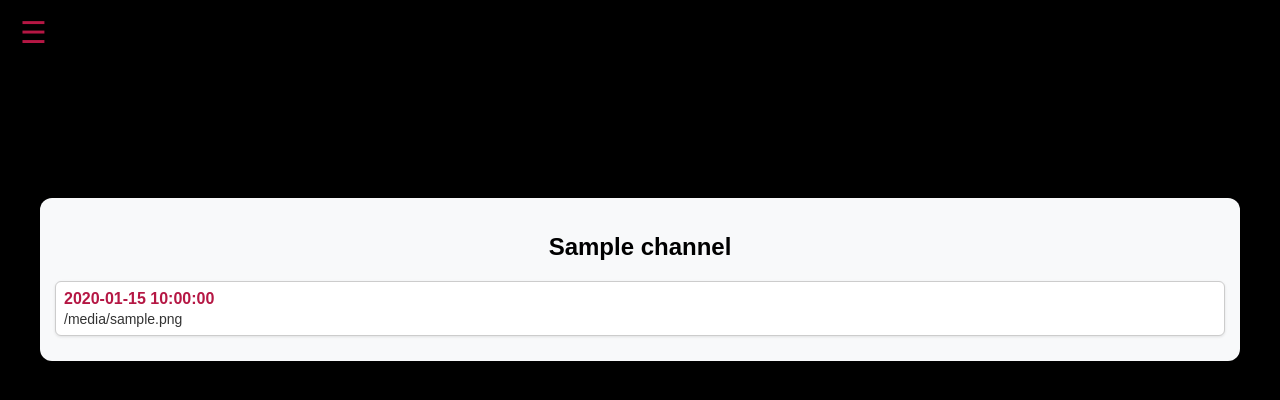
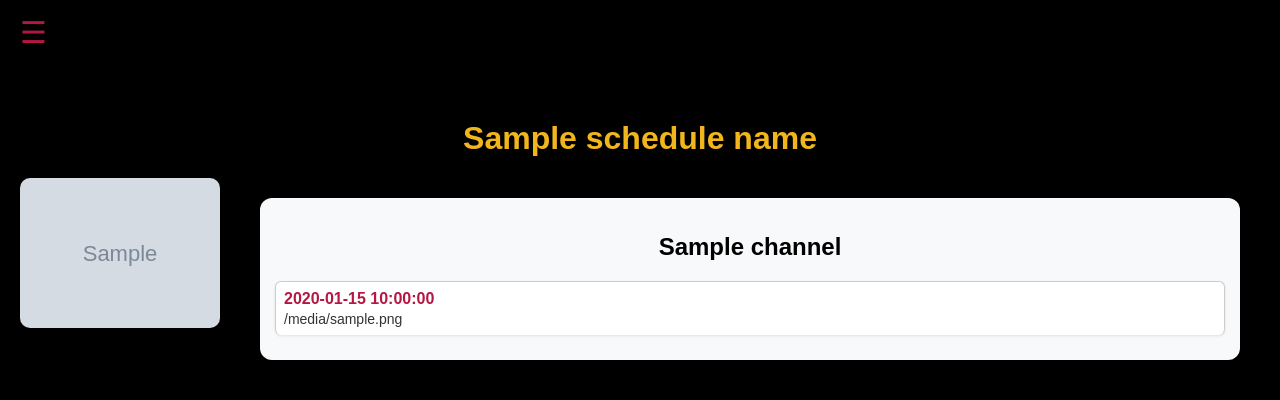
Before and after one commit to WARGit/NostalgiaPi, a Flask app: template templates/multi_schedule.html in a window 1280 px wide. Shown: the top 400 px of the page. Run offline with Flask 3, Linux system fonts and the light colour scheme; the template is opened without the code that fills it: most values are stand-ins (such as "Sample title", 1, 10 or a date in 2020); grey boxes marked "Sample" are stand-in pictures.

Commit message:
Basic multi-channel schedule working

```diff
--- a/static/css/style.css
+++ b/static/css/style.css
@@ -1,11 +1,12 @@
-/* Reset basics */
+/* RESET BASICS */
 body {
     margin: 0;
     font-family: Arial, sans-serif;
     background-color: #000000;
 }
 
-/* Sidebar */
+/* SIDEBAR */
+/* Collapsable side navigation panel (slides in and out from left hand side) */
 .sidebar {
     height: 100%;
     width: 0;
@@ -19,6 +20,8 @@ body {
     padding-top: 60px;
 }
 
+/* Defines link styles inside the sidebar (i.e the menu items) */
+/* Applies to any <a> href type links */
 .sidebar a {
     padding: 10px 20px;
     text-decoration: none;
@@ -28,10 +31,13 @@ body {
     transition: 0.2s;
 }
 
+/* Hover effect for the navigation links inside the sidebar */
+/* Applies when you hover over any <a> href type links */
 .sidebar a:hover {
-    background-color: #0056b3;
+    background-color: #56A02F;
 }
 
+/* Used for the x button to close the sidebar */
 .sidebar .closebtn {
     position: absolute;
     top: 15px;
@@ -40,7 +46,8 @@ body {
     color: white;
 }
 
-/* Main area */
+
+/* MAIN AREA */
 .main {
     margin-left: 0;
     transition: margin-left .3s;
@@ -48,7 +55,7 @@ body {
     text-align: center;
 }
 
-/* Hamburger icon */
+/* HAMBURGER ICON */
 .hamburger {
     font-size: 30px;
     cursor: pointer;
@@ -59,21 +66,19 @@ body {
 }
 
 /* Center content */
+/* Centers content  on the page with a small margin*/
 .content {
     margin-top: 100px;
 }
 
+/* Used for size and alignment of NostalgiaPi Logo */
 .logo {
     width: 512px;
     margin-bottom: 10px;
 }
 
-/* Text under Logo */
+/* Used for text under NostalgiaPi Logo */
 .home-title {
-  color: #F1B61C;
-}
-
-.now-playing {
   color: #F1B61C;
 }
 
@@ -157,6 +162,21 @@ body {
   transform: translateY(-4px);
 }
 
+.channel {
+  background-color: #f8f9fa;
+  border-radius: 10px;
+  padding: 15px;
+  box-shadow: 0 2px 6px rgba(0, 0, 0, 0.1);
+  width: 100%;
+  max-width: 600px;
+}
+
+.channel h2 {
+  font-size: 1.3rem;
+  margin-bottom: 10px;
+  color: #B51744;
+}
+
 .entry {
   background-color: #ffffff;
   border-radius: 6px;
@@ -176,3 +196,38 @@ body {
   color: #333;
   margin-top: 3px;
 }
+
+.entry:last-child {
+  border-bottom: none;
+}
+
+.grid {
+  display: flex;
+  flex-wrap: wrap;
+  gap: 20px;
+  justify-content: flex-start;
+}
+
+.left-banner img {
+  width: 100%;
+  height: auto;
+  border-radius: 10px;
+  object-fit: cover;
+  box-shadow: 0 2px 8px rgba(0,0,0,0.2);
+}
+
+.schedule-container {
+  display: grid;
+  grid-template-columns: 200px 1fr;
+  gap: 20px;
+  align-items: start;
+}
+
+.time {
+  font-weight: bold;
+  color: #B51744;
+}
+
+.title {
+  color: #222;
+}
--- a/templates/base.html
+++ b/templates/base.html
@@ -11,7 +11,7 @@
     <a href="javascript:void(0)" class="closebtn" onclick="toggleSidebar()">&times;</a>
     <a href="{{ url_for('home') }}">Home</a>
     <a href="{{ url_for('wizard') }}">Configure System / Schedules</a>
-    <a href="{{ url_for('view_schedule') }}">View Schedule</a>
+    <a href="{{ url_for('multi_schedule') }}">View Schedule</a>
   </div>
 
   <!-- Main -->
--- a/templates/index.html
+++ b/templates/index.html
@@ -5,5 +5,4 @@
 {% block content %}
   <img src="{{ url_for('static', filename='img/logo.png') }}" alt="Logo" class="logo">
   <h1 class="home-title">Welcome to NostalgiaPi!</h1>
-  <h2 class="now-playing">now playing</h2>
 {% endblock %}
--- a/templates/multi_schedule.html
+++ b/templates/multi_schedule.html
@@ -2,7 +2,16 @@
 {% extends "base.html" %}
 {% block title %}Multi-Channel Schedule{% endblock %}
 {% block content %}
-<h1>{{ schedule_name }}</h1>
+
+<h1 class="home-title">{{ schedule_name }}</h1>
+
+<div class="schedule-container">
+    {% if channels and channels[0].banner %}
+        <div class="left-banner">
+            <img src="{{ channels[0].banner }}" alt="Schedule banner">
+        </div>
+    {% endif %}
+
 <div class="channels-grid">
     {% for channel in channels %}
         <div class="channel-card">
@@ -21,5 +30,5 @@
         </div>
     {% endfor %}
 </div>
-
+</div>
 {% endblock %}
--- a/webui.py
+++ b/webui.py
@@ -26,21 +26,6 @@ def home():
 @app.route("/wizard")
 def wizard():
     return render_template("wizard.html")
-
-@app.route("/view_schedule")
-def view_schedule():
-    with open("queued.json", "r") as f:
-        data = json.load(f)
-
-    return render_template(
-        "view_schedule.html",
-        entries=data.get("entries", []),
-        banner=data.get("banner"),
-        random_images=data.get("random_images", []),
-        channel_name=f"{data.get('channel_name', 'Channel')} Schedule"
-    )
-
-
 
 @app.route("/config", methods=["GET"])
 def get_config():
```
Also changed, not shown: templates/view_schedule.html (deleted, +0 -47 lines).
